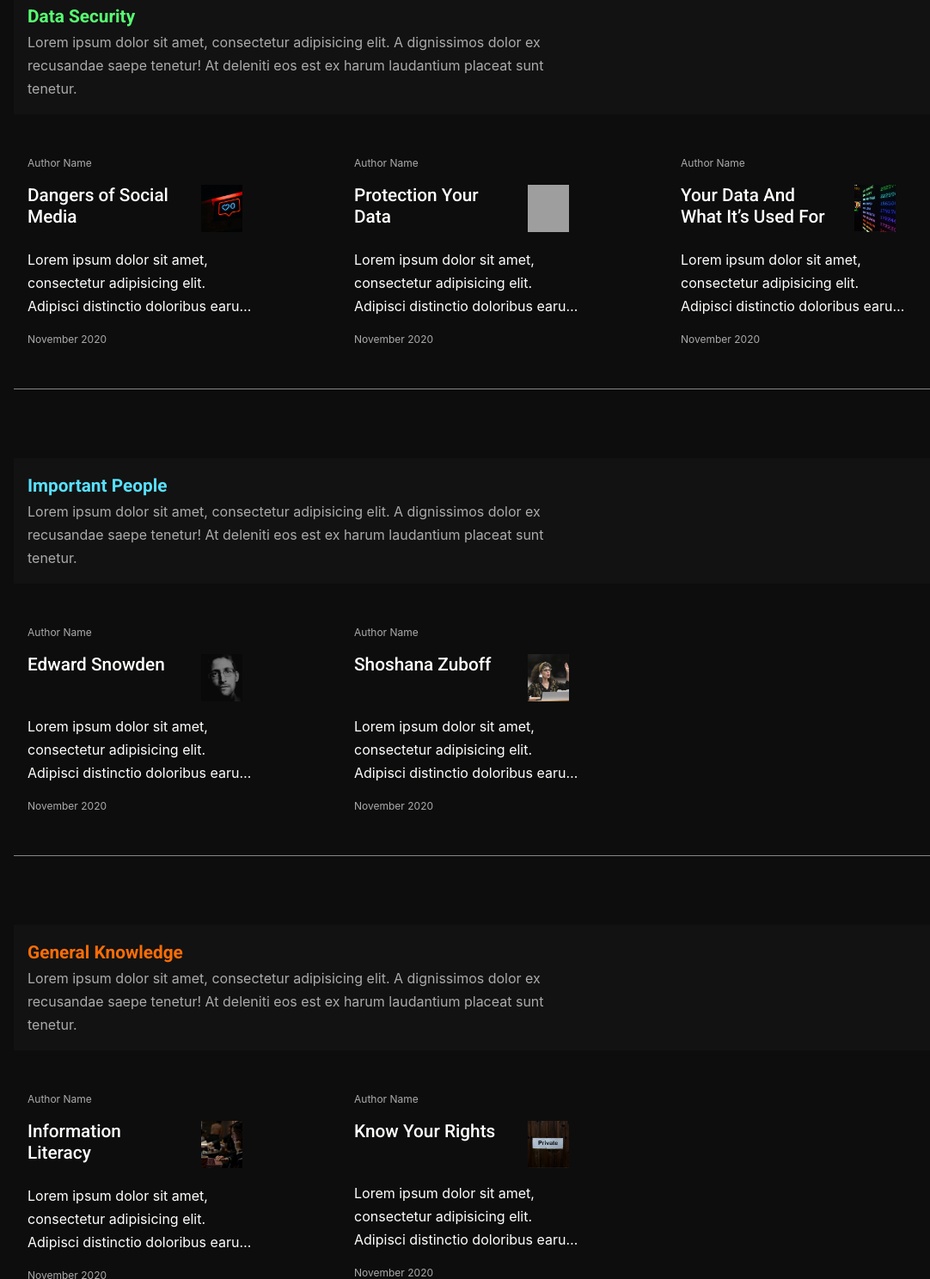
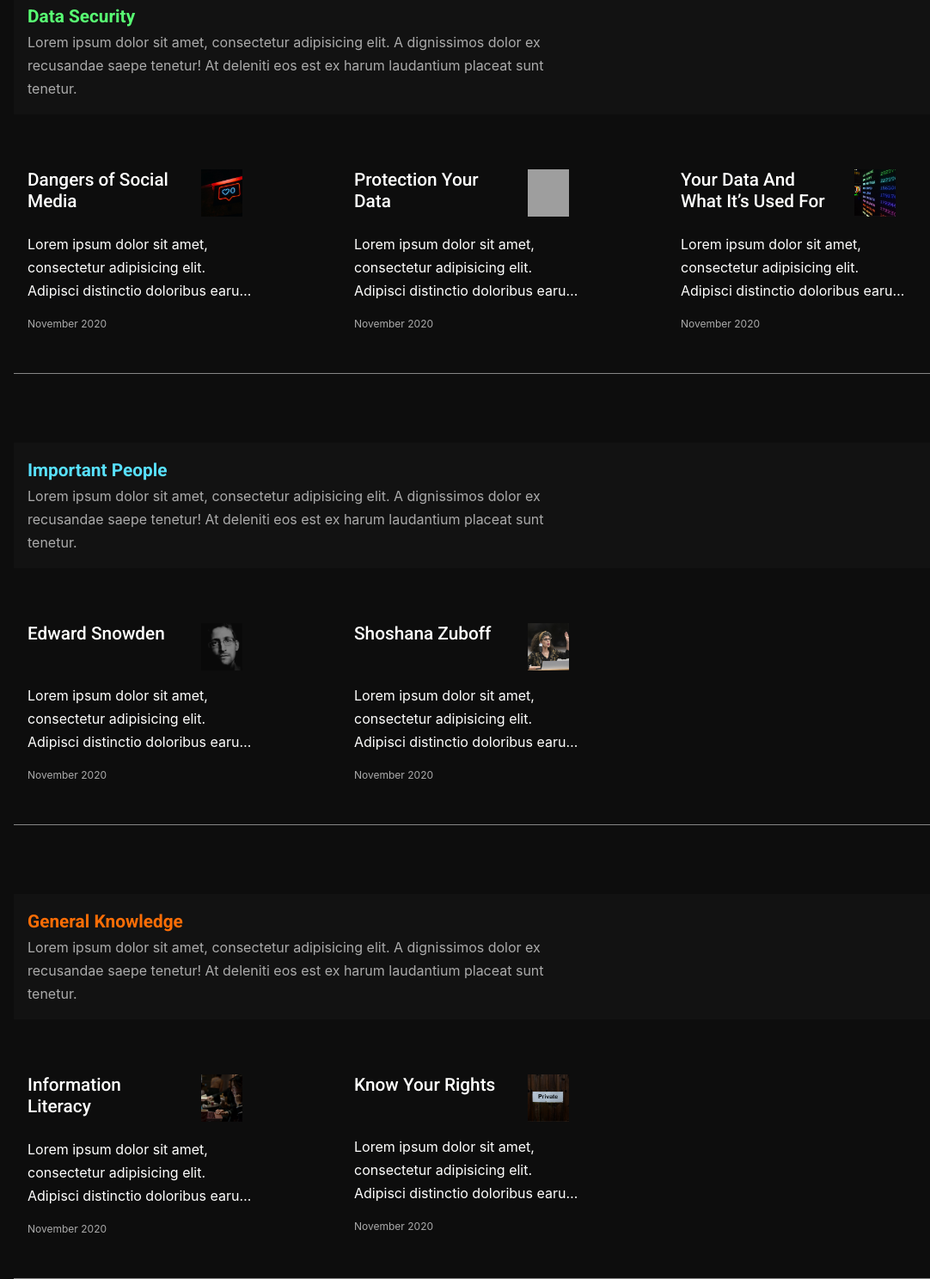
Before and after one commit to hbenjamin529/data_privacy_02, a plain HTML site: page docs/topics.html in a window 1280 px wide. Shown: the part 411-1899 px from the top of the page at 86% size, without its empty margins (69-1151 px from the left). Drawn offline with nearby package versions, Linux system fonts and the light colour scheme; grey boxes are pictures that could not be loaded.

Commit message:
Bug: Removed Author name on topics page

```diff
--- a/docs/style.scss
+++ b/docs/style.scss
@@ -950,7 +950,7 @@ body
     width: 100%;
   }
 
-  li:nth-child(1), li:nth-child(4)
+  li:nth-child(3)
   {
     font-size: .75rem;
     color: $muted-text;
--- a/docs/topics.html
+++ b/docs/topics.html
@@ -57,7 +57,6 @@
 
                     <div class="col-12 col-lg-4 col-md-6">
                         <ul class="topic-article-items list-unstyled">
-                            <li>Author Name</li>
                             <li>
                                 <div class="topic-article-title d-flex justify-content-between">
                                     <h1><a href="">Dangers of Social Media</a></h1>
@@ -73,7 +72,6 @@
 
                     <div class="col-12 col-lg-4 col-md-6">
                         <ul class="topic-article-items list-unstyled">
-                            <li>Author Name</li>
                             <li>
                                 <div class="topic-article-title d-flex justify-content-between">
                                     <h1><a href="">Protection Your Data</a></h1>
@@ -89,7 +87,6 @@
 
                     <div class="col-12 col-lg-4 col-md-6">
                         <ul class="topic-article-items list-unstyled">
-                            <li>Author Name</li>
                             <li>
                                 <div class="topic-article-title d-flex justify-content-between">
                                     <h1><a href="">Your Data And What It’s Used For</a></h1>
@@ -125,7 +122,6 @@
 
                     <div class="col-12 col-lg-4 col-md-6">
                         <ul class="topic-article-items list-unstyled">
-                            <li>Author Name</li>
                             <li>
                                 <div class="topic-article-title d-flex justify-content-between">
                                     <h1><a href="">Edward Snowden</a></h1>
@@ -141,7 +137,6 @@
 
                     <div class="col-12 col-lg-4 col-md-6">
                         <ul class="topic-article-items list-unstyled">
-                            <li>Author Name</li>
                             <li>
                                 <div class="topic-article-title d-flex justify-content-between">
                                     <h1><a href="">Shoshana Zuboff</a></h1>
@@ -177,7 +172,6 @@
 
                     <div class="col-12 col-lg-4 col-md-6">
                         <ul class="topic-article-items list-unstyled">
-                            <li>Author Name</li>
                             <li>
                                 <div class="topic-article-title d-flex justify-content-between">
                                     <h1><a href="">Information Literacy</a></h1>
@@ -193,7 +187,6 @@
 
                     <div class="col-12 col-lg-4 col-md-6">
                         <ul class="topic-article-items list-unstyled">
-                            <li>Author Name</li>
                             <li>
                                 <div class="topic-article-title d-flex justify-content-between">
                                     <h1><a href="">Know Your Rights</a></h1>
```
Also changed, not shown: docs/style.css.
